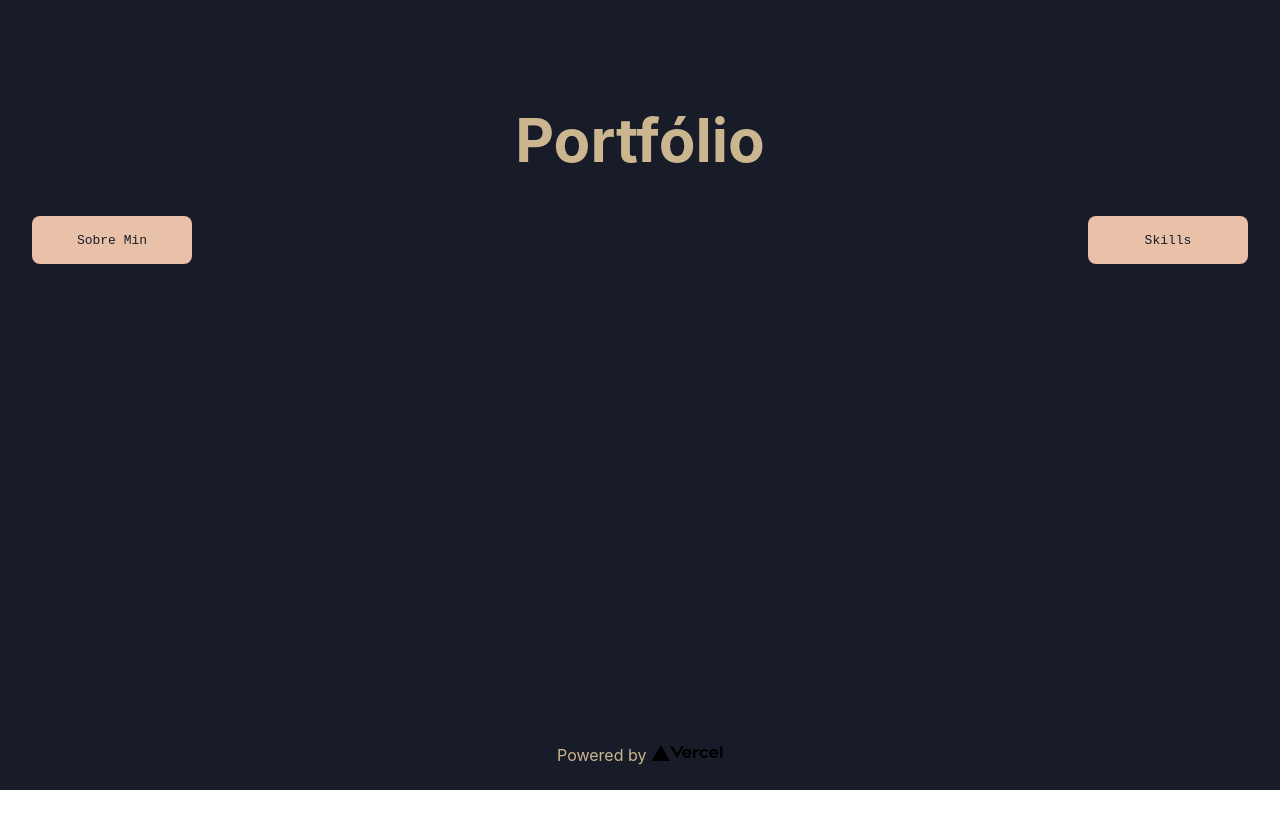
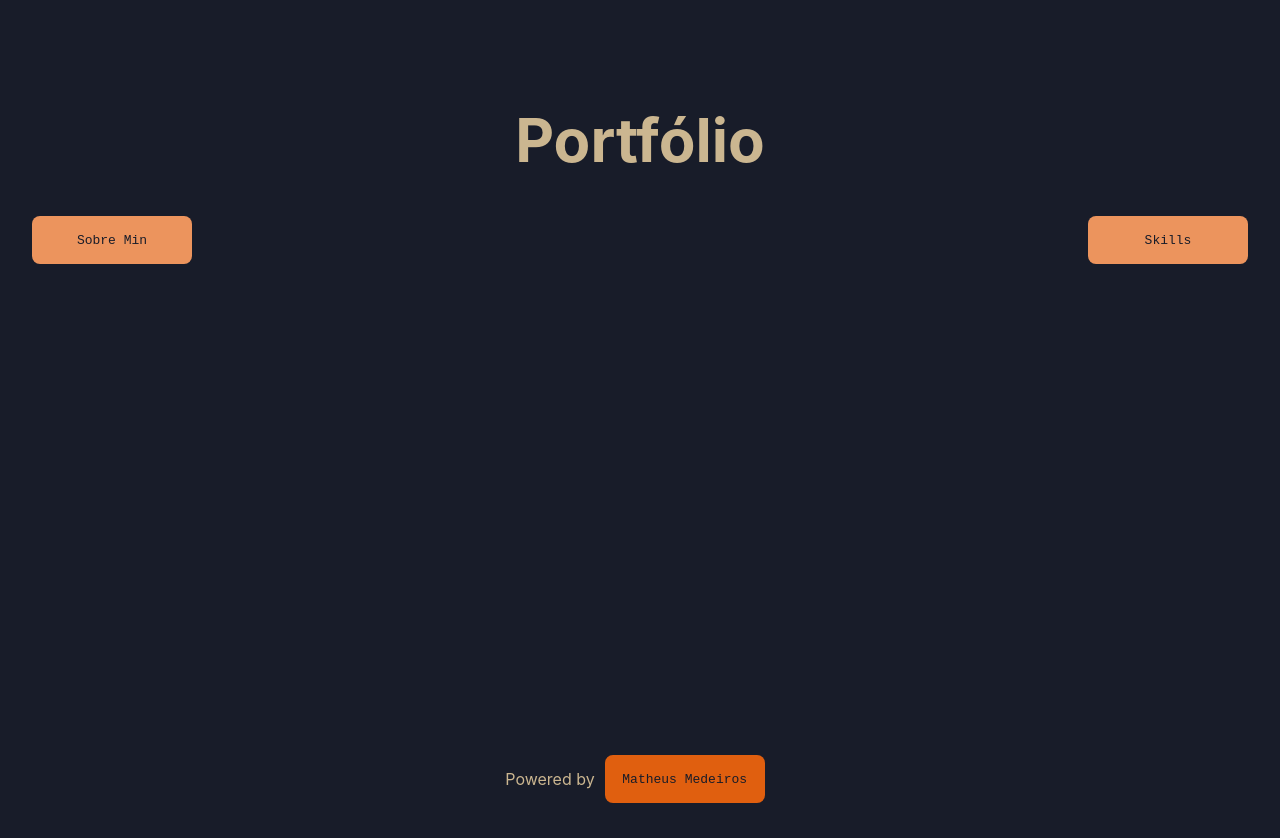
Before and after one commit to MatheusMed/portifolio-app, a Next.js app: page / in a window 1280 px wide. Before the commit the page ends 800 px from the top, so only its background shows below. Built offline with nearby package versions, Linux system fonts and the light colour scheme.

Commit message:
pequeno fix nas colors

```diff
--- a/pages/index.tsx
+++ b/pages/index.tsx
@@ -64,16 +64,7 @@ const Home: NextPage = () => {
       </main>
 
       <footer className={styles.footer}>
-        <a
-          href="https://vercel.com?utm_source=create-next-app&utm_medium=default-template&utm_campaign=create-next-app"
-          target="_blank"
-          rel="noopener noreferrer"
-        >
-          Powered by{' '}
-          <span className={styles.logo}>
-            <Image src="/vercel.svg" alt="Vercel Logo" width={72} height={16} />
-          </span>
-        </a>
+        Powered by <code className={styles.codeInfoFooter}>Matheus Medeiros</code>
       </footer>
     </div>
   )
--- a/styles/Home.module.css
+++ b/styles/Home.module.css
@@ -30,7 +30,7 @@
 
 .codeSobre{
   display: flex;
-  background-color: #e9c1a8;
+  background-color: #ec945d;
   color: #181c29;
   justify-content: center;
   align-items: center;
@@ -43,11 +43,12 @@
 }
 .codeSobre:hover{
   color: #181c29;
-  transform: translateY(-10px);
+  background-color: #e9c1a8;
+  transform: translateY(-5px);
 }
 .codeInfo{
   display: flex;
-  background-color: #e9c1a8;
+  background-color: #ec945d;
   color: #181c29;
   float: left;
   justify-content: center;
@@ -60,7 +61,19 @@
 }
 .codeInfo:hover{
   color: #181c29;
-  transform: translateY(-10px);
+  background-color: #e9c1a8;
+  transform: translateY(-5px);
+}
+
+
+
+.ContainerSobre{
+  display: flex;
+  justify-content: center;
+  align-items: center;
+  text-align: center;
+  padding-top: 7rem;
+
 }
 
 .footer{
@@ -70,11 +83,16 @@
   padding: 25px;
 }
 
-.ContainerSobre{
+.codeInfoFooter{
   display: flex;
+  background-color: #e05f0f;
+  color: #181c29;
+  float: left;
   justify-content: center;
   align-items: center;
   text-align: center;
-  padding-top: 7rem;
-
+  height: 3rem;
+  width: 10rem;
+  border-radius: 8px;
+  margin: 10px;
 }
```
